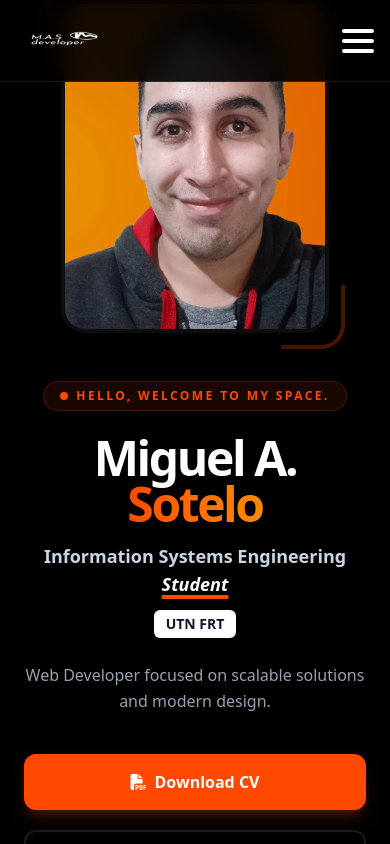
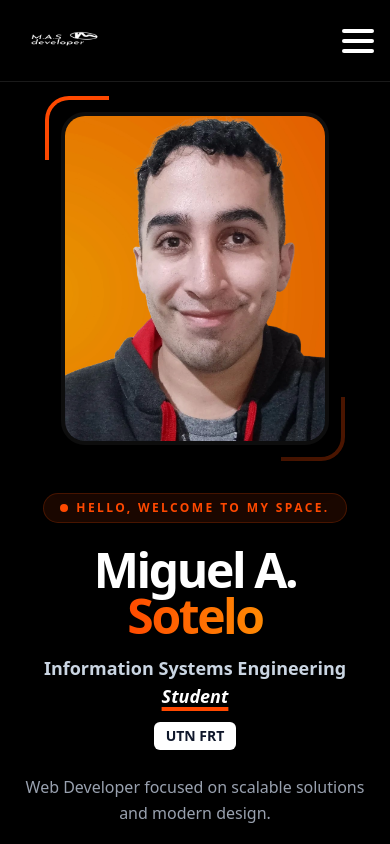
Before and after one commit to miguelsotelo01/Portfolio-MiguelSotelo, a React (Vite) app: page / in a window 390 px wide. Shown: the top 844 px of the page. Built offline with nearby package versions, Linux system fonts and the light colour scheme.

Commit message:
fix(hero): restore mobile padding to prevent navbar overlap

```diff
--- a/src/components/Hero.jsx
+++ b/src/components/Hero.jsx
@@ -9,7 +9,7 @@ const Hero = () => {
     <section
       id="home"
       // Agregamos w-full y aseguramos el overflow
-      className="relative min-h-screen lg:min-h-0 lg:py-32 2xl:py-48 w-full max-w-full flex items-center justify-center px-6 overflow-hidden"
+      className="relative min-h-screen pt-28 pb-12 lg:min-h-0 lg:py-32 2xl:py-48 w-full max-w-full flex items-center justify-center px-6 overflow-hidden"
     >
       {/* Círculo decorativo corregido: Eliminamos el valor negativo de right para evitar el scroll */}
       <div className="absolute top-1/4 right-0 w-64 h-64 md:w-96 md:h-96 bg-[#ff4900]/10 blur-[80px] md:blur-[120px] rounded-full -z-10 animate-pulse"></div>
```
